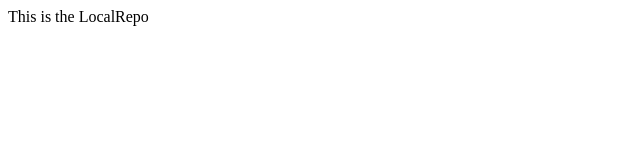
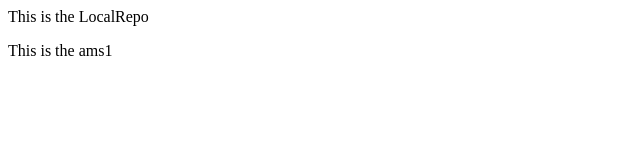
Before and after one commit to krishnpallodhi/localrepo, a plain HTML site: page index.html in a window 1280 px wide. Shown: the full height of the page, 0-640 px from the left. Drawn offline with Linux system fonts and the light colour scheme.

Commit message:
Add Ams1

```diff
--- a/index.html
+++ b/index.html
@@ -1 +1,2 @@
 <p>This is the LocalRepo</p>
+<p>This is the ams1</p>
```
